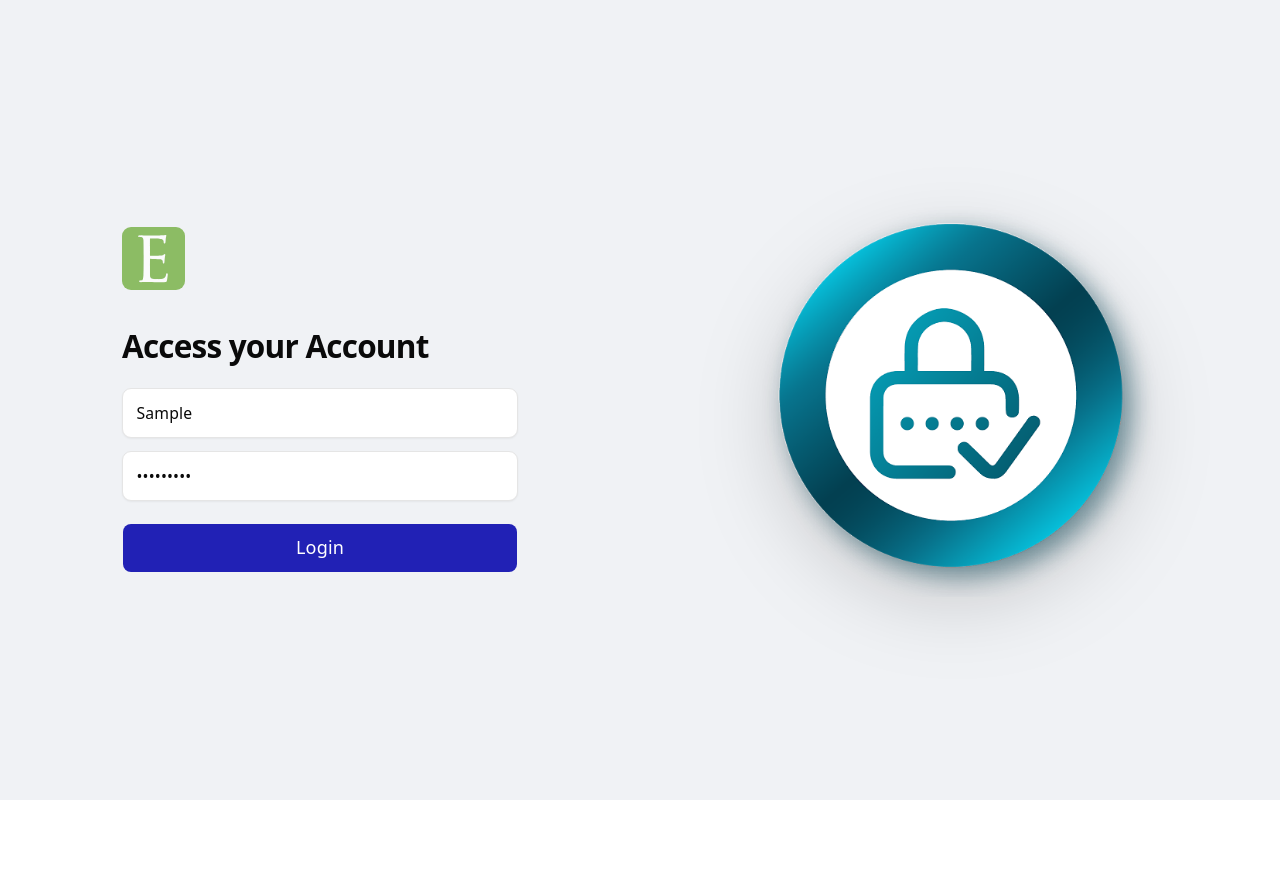
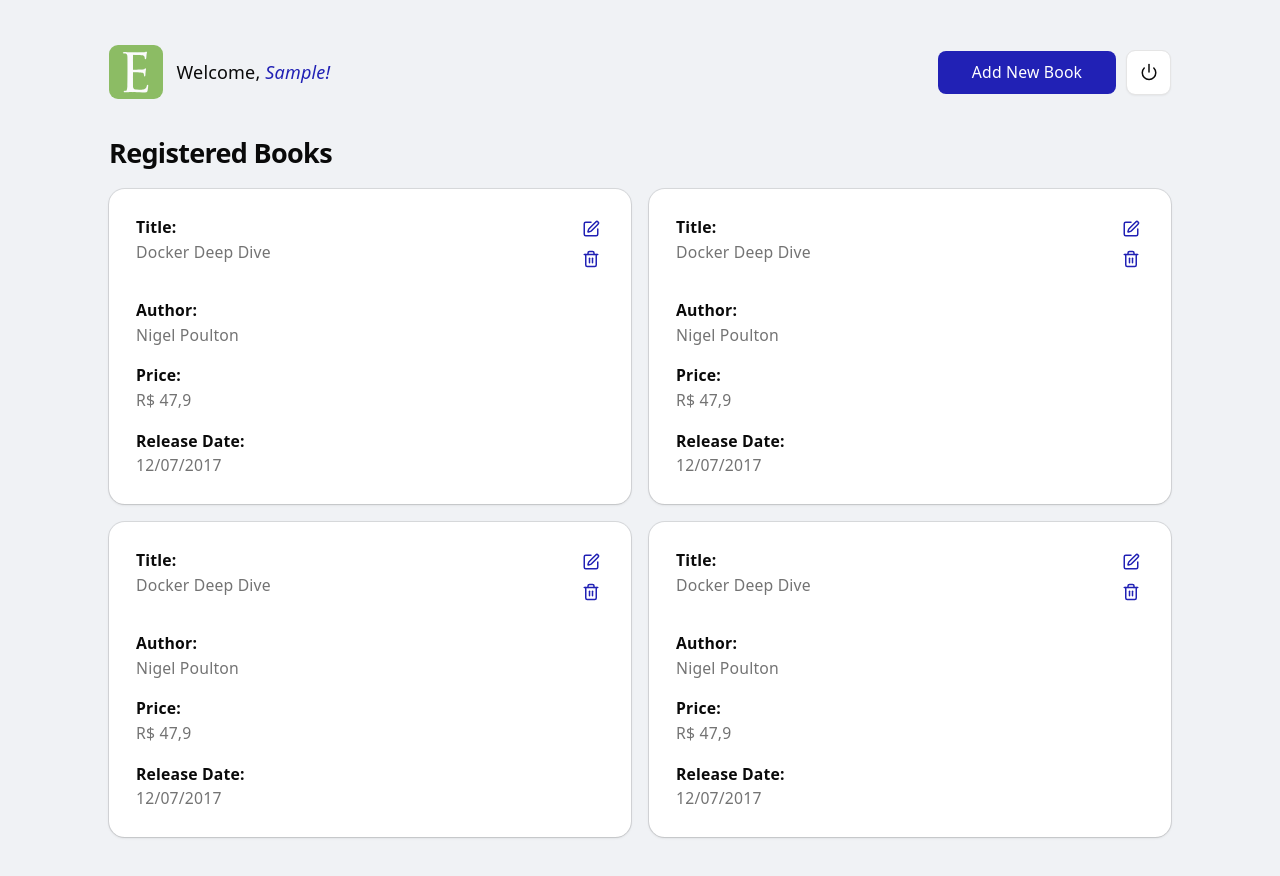
Before and after one commit to EngJao89/etv-booking, a React (Vite) app: page / in a window 1280 px wide. Both pictures are taken after typing "Sample", "Sample123" into the empty fields and a click on the button "Login". Shown: the top 876 px of the page. Before the commit the page ends 800 px from the top, so only its background shows below. Built offline with nearby package versions, Linux system fonts and the light colour scheme.

Commit message:
feat(09-dashboard-bookings): create screen for dashboard bookings

```diff
--- a/src/App.tsx
+++ b/src/App.tsx
@@ -1,7 +1,19 @@
+import { useState } from 'react'
+import { BooksPage } from '@/pages/books'
 import { LoginPage } from '@/pages/login'
 
 function App() {
-  return <LoginPage />
+  const [username, setUsername] = useState<string | null>(null)
+
+  function handleLogout() {
+    setUsername(null)
+  }
+
+  if (!username) {
+    return <LoginPage onLogin={setUsername} />
+  }
+
+  return <BooksPage username={username} onLogout={handleLogout} />
 }
 
 export default App
--- /dev/null
+++ b/src/components/book-card.tsx
@@ -0,0 +1,73 @@
+import { SquarePenIcon, Trash2Icon } from 'lucide-react'
+import {
+  Card,
+  CardAction,
+  CardContent,
+  CardHeader,
+} from '@/components/ui/card'
+import { Button } from '@/components/ui/button'
+import type { Book } from '@/types/book'
+
+const priceFormatter = new Intl.NumberFormat('pt-BR', {
+  style: 'currency',
+  currency: 'BRL',
+  minimumFractionDigits: 1,
+  maximumFractionDigits: 1,
+})
+
+const dateFormatter = new Intl.DateTimeFormat('pt-BR', {
+  day: '2-digit',
+  month: '2-digit',
+  year: 'numeric',
+})
+
+function BookField({ label, value }: Readonly<{ label: string; value: string }>) {
+  return (
+    <div className="flex flex-col gap-0.5">
+      <span className="font-semibold text-neutral-950">{label}</span>
+      <span className="text-neutral-500">{value}</span>
+    </div>
+  )
+}
+
+type BookCardProps = {
+  book: Book
+  onDelete: (id: string) => void
+}
+
+export function BookCard({ book, onDelete }: Readonly<BookCardProps>) {
+  return (
+    <Card className="bg-white shadow-sm">
+      <CardHeader>
+        <BookField label="Title:" value={book.title} />
+        <CardAction className="flex flex-col gap-0.5">
+          <Button
+            type="button"
+            variant="ghost"
+            size="icon-xs"
+            aria-label={`Edit ${book.title}`}
+          >
+            <SquarePenIcon className="size-4 text-primary" />
+          </Button>
+          <Button
+            type="button"
+            variant="ghost"
+            size="icon-xs"
+            aria-label={`Delete ${book.title}`}
+            onClick={() => onDelete(book.id)}
+          >
+            <Trash2Icon className="size-4 text-primary" />
+          </Button>
+        </CardAction>
+      </CardHeader>
+      <CardContent className="gap-4">
+        <BookField label="Author:" value={book.author} />
+        <BookField label="Price:" value={priceFormatter.format(book.price)} />
+        <BookField
+          label="Release Date:"
+          value={dateFormatter.format(new Date(`${book.releaseDate}T00:00:00`))}
+        />
+      </CardContent>
+    </Card>
+  )
+}
--- a/src/index.css
+++ b/src/index.css
@@ -36,7 +36,7 @@
     font-size: 16px;
   }
 
-  --background: oklch(1 0 0);
+  --background: #f0f2f5;
 
   --foreground: oklch(0.145 0 0);
 
@@ -48,9 +48,9 @@
 
   --popover-foreground: oklch(0.145 0 0);
 
-  --primary: oklch(0.205 0 0);
+  --primary: #2121b5;
 
-  --primary-foreground: oklch(0.985 0 0);
+  --primary-foreground: #ffffff;
 
   --secondary: oklch(0.97 0 0);
 
--- /dev/null
+++ b/src/pages/books.tsx
@@ -0,0 +1,102 @@
+import { useState } from 'react'
+import { PowerIcon } from 'lucide-react'
+import logo from '@/assets/logo.svg'
+import { BookCard } from '@/components/book-card'
+import { Button } from '@/components/ui/button'
+import { Card, CardContent } from '@/components/ui/card'
+import type { Book } from '@/types/book'
+
+const initialBooks: Book[] = [
+  {
+    id: '1',
+    title: 'Docker Deep Dive',
+    author: 'Nigel Poulton',
+    price: 47.9,
+    releaseDate: '2017-07-12',
+  },
+  {
+    id: '2',
+    title: 'Docker Deep Dive',
+    author: 'Nigel Poulton',
+    price: 47.9,
+    releaseDate: '2017-07-12',
+  },
+  {
+    id: '3',
+    title: 'Docker Deep Dive',
+    author: 'Nigel Poulton',
+    price: 47.9,
+    releaseDate: '2017-07-12',
+  },
+  {
+    id: '4',
+    title: 'Docker Deep Dive',
+    author: 'Nigel Poulton',
+    price: 47.9,
+    releaseDate: '2017-07-12',
+  },
+]
+
+type BooksPageProps = {
+  username: string
+  onLogout: () => void
+}
+
+export function BooksPage({ username, onLogout }: Readonly<BooksPageProps>) {
+  const [books, setBooks] = useState(initialBooks)
+
+  function handleDelete(id: string) {
+    setBooks((current) => current.filter((book) => book.id !== id))
+  }
+
+  return (
+    <main className="min-h-svh bg-background">
+      <div className="mx-auto flex w-full max-w-5xl flex-col gap-8 px-6 py-8 sm:px-10 sm:py-10">
+        <header className="flex flex-wrap items-center justify-between gap-4">
+          <div className="flex items-center gap-3">
+            <img src={logo} alt="ETV" className="size-12 rounded-md" />
+            <p className="text-sm text-neutral-950 sm:text-base">
+              Welcome, <span className="italic text-primary">{username}!</span>
+            </p>
+          </div>
+
+          <div className="flex items-center gap-2">
+            <Button type="button" className="h-10 min-w-40 px-6">
+              Add New Book
+            </Button>
+            <Button
+              type="button"
+              variant="outline"
+              size="icon"
+              className="size-10 bg-white"
+              aria-label="Log out"
+              onClick={onLogout}
+            >
+              <PowerIcon />
+            </Button>
+          </div>
+        </header>
+
+        <section className="flex flex-col gap-4">
+          <h1 className="text-2xl font-bold tracking-tight text-neutral-950">
+            Registered Books
+          </h1>
+
+          {books.length === 0 ? (
+            <Card className="bg-white shadow-sm">
+              <CardContent>
+                <p className="text-neutral-500">No books registered yet.</p>
+              </CardContent>
+            </Card>
+          ) : (
+            <div className="grid grid-cols-1 gap-4 md:grid-cols-2">
+              {books.map((book) => (
+                <BookCard key={book.id} book={book} onDelete={handleDelete} />
+              ))}
+            </div>
+          )}
+        </section>
+      </div>
+    </main>
+  )
+}
--- a/src/pages/login.tsx
+++ b/src/pages/login.tsx
@@ -3,13 +3,22 @@ import padlock from '@/assets/padlock.png'
 import { Button } from '@/components/ui/button'
 import { Input } from '@/components/ui/input'
 
-function handleSubmit(event: { preventDefault(): void }) {
-  event.preventDefault()
+type LoginPageProps = {
+  onLogin: (username: string) => void
 }
 
-export function LoginPage() {
+export function LoginPage({ onLogin }: Readonly<LoginPageProps>) {
+  function handleSubmit(event: { preventDefault(): void; currentTarget: HTMLFormElement }) {
+    event.preventDefault()
+    const usernameField = event.currentTarget.elements.namedItem('username')
+    if (!(usernameField instanceof HTMLInputElement)) return
+
+    const username = usernameField.value.trim()
+    if (username) onLogin(username)
+  }
+
   return (
-    <main className="min-h-svh bg-[#f0f2f5] [--primary:#2121b5] [--primary-foreground:#ffffff]">
+    <main className="min-h-svh bg-background">
       <div className="mx-auto grid min-h-svh w-full max-w-6xl grid-cols-1 lg:grid-cols-2">
         <section className="flex items-center justify-center px-6 py-12 sm:px-10">
           <form
--- /dev/null
+++ b/src/types/book.ts
@@ -0,0 +1,7 @@
+export type Book = {
+  id: string
+  title: string
+  author: string
+  price: number
+  releaseDate: string
+}
```
